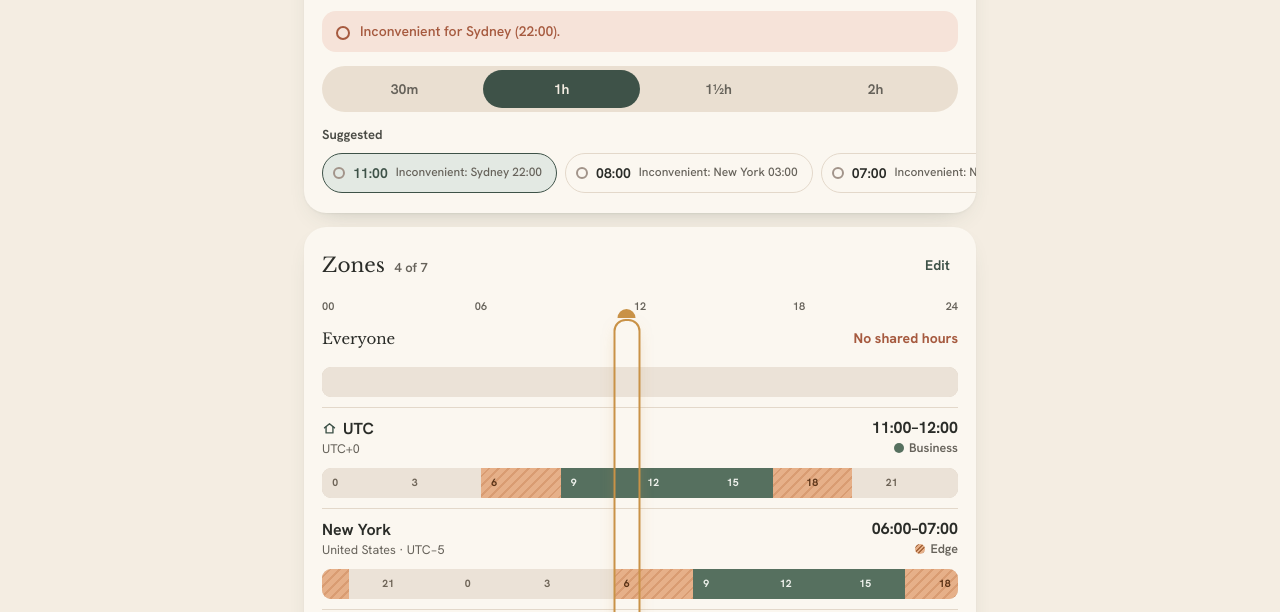
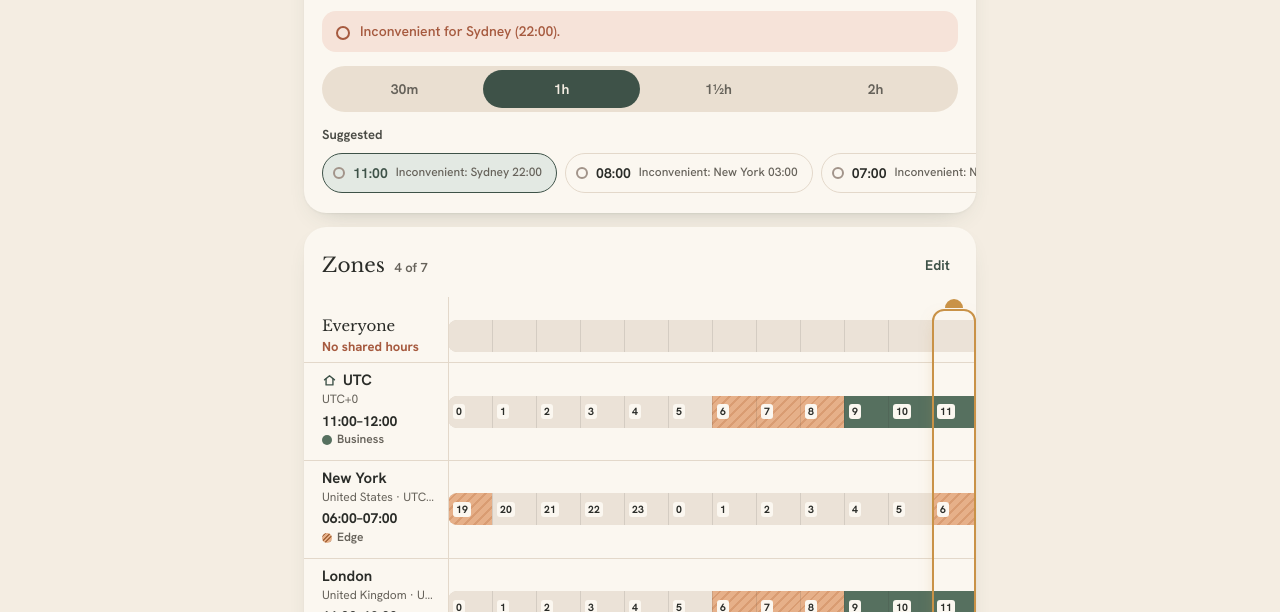
Before and after one commit to snaglepus/ZonePlanner, a website with bundled scripts: page index.html in a window 1280 px wide. Shown: the part 340-952 px from the top of the page. Built offline with nearby package versions, Linux system fonts and the light colour scheme.

Commit message:
Hour grid board aligned on absolute time (#3)
* Add homeDay and cellLabel to the time engine with tests

Co-Authored-By: Claude Opus 5.5 <noreply@anthropic.com>

* Rebuild the board as a scrolling hour grid with tap to select

Co-Authored-By: Claude Opus 5.5 <noreply@anthropic.com>

* Describe the hour grid in DESIGN.md

Co-Authored-By: Claude Opus 5.5 <noreply@anthropic.com>

* Put hour labels on a card backing so they stay readable on any band

Co-Authored-By: Claude Opus 5.5 <noreply@anthropic.com>

---------

Co-authored-by: Rob James <robjames@Robs-MacBook-Pro.local>
Co-authored-by: Claude Opus 5.5 <noreply@anthropic.com>

```diff
--- a/app.js
+++ b/app.js
@@ -1,4 +1,4 @@
-import { BAND_NAME, classify, zonedMidnight, localParts, pad, hhmm, offLabel, weekday } from "./js/time.js";
+import { BAND_NAME, classify, homeDay, cellLabel, localParts, pad, hhmm, offLabel, weekday } from "./js/time.js";
 import * as S from "./js/strings.js";
 import { MAX_USER_ZONES, validTz, userRows, rowsToLink, rawParam, linkToRows, followHome } from "./js/zones.js";
 
@@ -93,10 +93,7 @@ let model = null;
 const buildModel = () => {
   const [y, m, d] = state.date.split("-").map(Number);
   const home = state.zones[0];
-  const t0 = zonedMidnight(home.tz, y, m, d);
-  const next = new Date(Date.UTC(y, m - 1, d + 1));
-  const t1 = zonedMidnight(home.tz, next.getUTCFullYear(), next.getUTCMonth() + 1, next.getUTCDate());
-  const n = Math.round((t1 - t0) / SLOT_MS);
+  const { t0, slots: n, cols } = homeDay(home.tz, y, m, d);
   const grid = state.zones.map((z) => {
     const bands = new Array(n);
     const parts = new Array(n);
@@ -108,7 +105,7 @@ const buildModel = () => {
     return { bands, parts };
   });
   const all = Array.from({ length: n }, (_, i) => Math.min(...grid.map((g) => g.bands[i])));
-  model = { t0, n, grid, all };
+  model = { t0, n, cols, grid, all };
 };
 
 /** Lower cost is better. Each zone costs its worst slot in the window. */
@@ -139,7 +136,7 @@ const suggestions = () => {
 // ---------- DOM ----------
 const $ = (id) => document.getElementById(id);
 const el = {
-  rows: $("rows"), axis: $("axis"), scrub: $("scrub"), selbar: $("selbar"), timeline: $("timeline"),
+  rows: $("rows"), scrub: $("scrub"), selbar: $("selbar"), timeline: $("timeline"),
   meetingTime: $("meetingTime"), meetingSub: $("meetingSub"), verdict: $("verdict"), suggestions: $("suggestions"),
   lengthSeg: $("lengthSeg"), dateInput: $("dateInput"), dateLabel: $("dateLabel"), zoneCount: $("zoneCount"),
   addZone: $("addZone"), zoneLimit: $("zoneLimit"), editBtn: $("editBtn"), copyBtn: $("copyBtn"), shareBtn: $("shareBtn"),
@@ -148,57 +145,93 @@ const el = {
 const esc = (s) => String(s).replace(/[&<>"']/g, (c) => ({ "&": "&amp;", "<": "&lt;", ">": "&gt;", '"': "&quot;", "'": "&#39;" }[c]));
 const icon = (id) => `<svg class="ico" aria-hidden="true"><use href="#i-${id}"/></svg>`;
 
-const segmentsHTML = (bands, parts) => {
-  const n = bands.length;
-  let html = "";
-  let i = 0;
-  while (i < n) {
+const SVG_NS = "http://www.w3.org/2000/svg";
+const make = (tag, cls, text) => {
+  const node = document.createElement(tag);
+  if (cls) node.className = cls;
+  if (text != null) node.textContent = text;
+  return node;
+};
+const svgUse = (id) => {
+  const svg = document.createElementNS(SVG_NS, "svg");
+  const use = document.createElementNS(SVG_NS, "use");
+  use.setAttribute("href", `#i-${id}`);
+  svg.append(use);
+  return svg;
+};
+const actBtn = (act, idx, label, id) => {
+  const b = make("button", "icon-btn icon-btn-soft");
+  b.type = "button";
+  b.dataset.act = act;
+  b.dataset.idx = String(idx);
+  b.setAttribute("aria-label", label);
+  b.append(svgUse(id));
+  return b;
+};
+
+/** One hour cell per column over the 15-minute band runs; labels only when a zone is given. */
+const trackEl = (bands, z) => {
+  const track = make("div", "track");
+  track.setAttribute("aria-hidden", "true");
+  const runs = make("div", "bands");
+  for (let i = 0; i < model.n;) {
     let j = i;
-    while (j < n && bands[j] === bands[i]) j++;
-    html += `<div class="seg-${BAND_NAME[bands[i]]}" style="width:${((j - i) / n) * 100}%"></div>`;
+    while (j < model.n && bands[j] === bands[i]) j++;
+    const seg = make("div", `seg-${BAND_NAME[bands[i]]}`);
+    seg.style.setProperty("--w", String(j - i));
+    runs.append(seg);
     i = j;
   }
-  if (parts) {
-    // local hour numbers every 3 local hours
-    for (let k = 0; k < n; k++) {
-      const p = parts[k];
-      if (p.m === 0 && p.h % 3 === 0 && k + 4 <= n) {
-        html += `<span class="tick on-${BAND_NAME[bands[k + 1]]}" style="left:${((k + 2) / n) * 100}%">${p.h}</span>`;
-      }
-    }
+  const cells = make("div", "cells");
+  for (let c = 0; c < model.cols; c++) {
+    const cell = make("div", "cell");
+    if (z) cell.append(make("span", null, cellLabel(z.tz, model.t0 + c * 3600000)));
+    const w = Math.min(4, model.n - 4 * c);
+    if (w < 4) cell.style.setProperty("--w", String(w));
+    cells.append(cell);
   }
-  return html;
-};
-
-const renderAxis = () => {
-  const homeParts = model.grid[0].parts;
-  let html = "";
-  for (let k = 0; k <= model.n; k++) {
-    const p = k === model.n ? { h: 24, m: 0 } : homeParts[k];
-    if (p.m === 0 && p.h % 6 === 0) html += `<span style="left:${(k / model.n) * 100}%">${pad(p.h)}</span>`;
-  }
-  el.axis.innerHTML = html;
+  track.append(runs, cells);
+  return track;
 };
 
 const renderRows = () => {
   const homeName = state.zones[0].name;
   const ov = overlapSummary();
-  let html = `<li class="row row-all" data-all="${ov.tone}"><div class="row-top"><div class="row-name"><b>${esc(S.EVERYONE)}</b></div><div class="row-at"><b>${esc(ov.text)}</b></div></div><div class="strip" aria-hidden="true">${segmentsHTML(model.all)}</div></li>`;
+  const allRow = make("div", "row row-all");
+  allRow.dataset.all = ov.tone;
+  const allHead = make("div", "row-head");
+  const allName = make("div", "row-name");
+  allName.append(make("b", null, S.EVERYONE));
+  const allAt = make("div", "row-at");
+  allAt.append(make("b", null, ov.text));
+  allHead.append(allName, allAt);
+  allRow.append(allHead, trackEl(model.all));
+  const rows = [allRow];
   state.zones.forEach((z, idx) => {
     const nowP = localParts(z.tz, Date.now());
     const sub = [z.country, offLabel(nowP.off)].filter(Boolean).join(" · ");
-    html += `<li class="row" data-idx="${idx}">
-      <div class="row-top">
-        <div class="row-name"><b>${idx === 0 ? `<svg aria-label="${esc(S.HOME_ZONE)}" role="img"><use href="#i-home"/></svg>` : ""}${esc(z.name)}</b><span>${esc(sub)}</span></div>
-        <div class="row-at" data-at></div>
-        <div class="row-actions">
-          ${idx === 0 ? "" : `<button class="icon-btn icon-btn-soft" type="button" data-act="remove" data-idx="${idx}" aria-label="${esc(S.removeZone(z.name))}"><svg><use href="#i-x"/></svg></button>`}
-        </div>
-      </div>
-      <div class="strip" aria-hidden="true">${segmentsHTML(model.grid[idx].bands, model.grid[idx].parts)}</div>
-    </li>`;
+    const row = make("div", "row");
+    row.dataset.idx = String(idx);
+    const head = make("div", "row-head");
+    const name = make("div", "row-name");
+    const b = make("b", null, z.name);
+    if (idx === 0) {
+      const homeIco = svgUse("home");
+      homeIco.setAttribute("role", "img");
+      homeIco.setAttribute("aria-label", S.HOME_ZONE);
+      b.prepend(homeIco);
+    }
+    name.append(b, make("span", null, sub));
+    const at = make("div", "row-at");
+    at.dataset.at = "";
+    const actions = make("div", "row-actions");
+    if (idx !== 0) actions.append(actBtn("remove", idx, S.removeZone(z.name), "x"));
+    head.append(name, at, actions);
+    row.append(head, trackEl(model.grid[idx].bands, z));
+    rows.push(row);
   });
-  el.rows.innerHTML = html;
+  el.rows.style.setProperty("--n", String(model.n));
+  el.rows.replaceChildren(...rows, el.selbar);
   const users = state.zones.length - 1;
   el.zoneCount.textContent = S.zoneCount(users, MAX_USER_ZONES);
   el.addZone.disabled = users >= MAX_USER_ZONES;
@@ -274,7 +307,7 @@ const renderSelection = () => {
   }
 
   // per-row readouts
-  const homeDay = model.grid[0].parts[s].dayKey;
+  const homeKey = model.grid[0].parts[s].dayKey;
   el.rows.querySelectorAll(".row[data-idx]").forEach((row) => {
     const i = +row.dataset.idx;
     const g = model.grid[i];
@@ -282,18 +315,34 @@ const renderSelection = () => {
     const q = localParts(state.zones[i].tz, endT);
     const band = w.worst[i];
     row.dataset.at = BAND_NAME[band];
-    const dayBadge = p.dayKey !== homeDay ? `<span class="day">${weekday(p.date)}</span>` : "";
+    const dayBadge = p.dayKey !== homeKey ? `<span class="day">${weekday(p.date)}</span>` : "";
     row.querySelector("[data-at]").innerHTML = `<b>${dayBadge}${hhmm(p)}–${hhmm(q)}</b><span><i class="mark mark-${BAND_NAME[band]}" aria-hidden="true"></i>${esc(S.BAND_LABEL[band])}</span>`;
   });
 
-  // bar geometry
-  const track = el.rows.getBoundingClientRect().width;
-  el.selbar.style.width = `${(L / model.n) * track}px`;
-  el.selbar.style.transform = `translateX(${(s / model.n) * track}px)`;
+  // bar geometry, in slots from the start of the tracks
+  const { left, slot } = trackGeom();
+  el.selbar.style.width = `${L * slot}px`;
+  el.selbar.style.transform = `translateX(${left + s * slot}px)`;
   el.scrub.max = String(model.n - L);
   el.scrub.value = String(s);
   el.scrub.setAttribute("aria-valuetext", S.scrubText(hhmm(a), hhmm(b), home.name, el.verdict.textContent));
   el.suggestions.querySelectorAll(".chip").forEach((c) => c.setAttribute("aria-pressed", String(+c.dataset.s === s)));
+};
+
+/** Track start inside the scroller and the width of one 15-minute slot. */
+const trackGeom = () => {
+  const runs = el.rows.querySelector(".bands");
+  return { left: runs.offsetLeft, slot: runs.offsetWidth / model.n };
+};
+/** Scroll the grid, if needed, so the whole bar shows to the right of the header column. */
+const revealSelection = () => {
+  const { left, slot } = trackGeom();
+  const a = state.start * slot;
+  const b = (state.start + state.len) * slot;
+  const x = el.rows.scrollLeft;
+  const view = el.rows.clientWidth - left;
+  if (a < x) el.rows.scrollLeft = a - slot;
+  else if (b > x + view) el.rows.scrollLeft = b - view + slot;
 };
 
 const renderDate = () => {
@@ -312,12 +361,12 @@ const render = ({ keepStart = false } = {}) => {
   buildModel();
   renderDate();
   renderLength();
-  renderAxis();
   renderRows();
   const list = suggestions();
   if (!keepStart || state.start == null || state.start > model.n - state.len) state.start = list.length ? list[0].s : 0;
   renderSuggestions(list);
   renderSelection();
+  revealSelection();
   el.timeline.classList.toggle("editing", state.editing);
   save();
   if (location.hash) history.replaceState(null, "", shareURL());
@@ -331,31 +380,18 @@ const setStart = (s) => {
   renderSelection();
 };
 
-el.scrub.addEventListener("input", () => { el.timeline.classList.add("dragging"); setStart(+el.scrub.value); });
-el.scrub.addEventListener("change", () => el.timeline.classList.remove("dragging"));
-
-// drag anywhere on the strips
-let dragging = false;
-const slotAt = (clientX) => {
-  const r = el.rows.getBoundingClientRect();
-  const x = (clientX - r.left) / r.width;
-  return Math.round(x * model.n - state.len / 2);
-};
-el.rows.addEventListener("pointerdown", (e) => {
-  if (state.editing || e.target.closest("button")) return;
-  dragging = true;
-  el.timeline.classList.add("dragging");
-  el.rows.setPointerCapture(e.pointerId);
-  setStart(slotAt(e.clientX));
-});
-el.rows.addEventListener("pointermove", (e) => { if (dragging) setStart(slotAt(e.clientX)); });
-const endDrag = () => { dragging = false; el.timeline.classList.remove("dragging"); };
-el.rows.addEventListener("pointerup", endDrag);
-el.rows.addEventListener("pointercancel", endDrag);
+el.scrub.addEventListener("input", () => { setStart(+el.scrub.value); revealSelection(); });
 
 el.rows.addEventListener("click", (e) => {
   const btn = e.target.closest("button[data-act]");
-  if (!btn) return;
+  if (!btn) {
+    // tap a track: start at the quarter-hour under the pointer
+    const track = e.target.closest(".track");
+    if (!track || state.editing) return;
+    const r = track.querySelector(".bands").getBoundingClientRect();
+    setStart(Math.floor((e.clientX - r.left) / (r.width / model.n)));
+    return;
+  }
   const i = +btn.dataset.idx;
   const z = state.zones[i];
   if (btn.dataset.act === "remove" && i > 0 && z) {
@@ -367,7 +403,9 @@ el.rows.addEventListener("click", (e) => {
 
 el.suggestions.addEventListener("click", (e) => {
   const c = e.target.closest(".chip");
-  if (c) setStart(+c.dataset.s);
+  if (!c) return;
+  setStart(+c.dataset.s);
+  revealSelection();
 });
 
 el.lengthSeg.addEventListener("click", (e) => {
--- a/index.html
+++ b/index.html
@@ -94,10 +94,8 @@
       <p id="zoneLimit" class="sheet-note" hidden></p>
 
       <div class="timeline" id="timeline">
-        <div class="axis" aria-hidden="true" id="axis"></div>
         <input type="range" id="scrub" class="scrub" min="0" max="92" step="1" value="0" aria-label="Meeting start time">
-        <div class="rows" id="rows"></div>
-        <div class="selbar" id="selbar" aria-hidden="true"></div>
+        <div class="rows" id="rows"><div class="selbar" id="selbar" aria-hidden="true"></div></div>
       </div>
 
       <ul class="legend" aria-label="Legend">
--- a/js/time.js
+++ b/js/time.js
@@ -46,3 +46,16 @@ export const offLabel = (off) => {
   return `UTC${s}${Math.floor(a / 60)}${a % 60 ? ":" + pad(a % 60) : ""}`;
 };
 export const weekday = (d) => d.toLocaleDateString("en-GB", { weekday: "short", timeZone: "UTC" });
+/** Home-zone day on y-m-d: midnights, 15-minute slots and hour columns (23–25 on DST days). */
+export const homeDay = (tz, y, m, d) => {
+  const t0 = zonedMidnight(tz, y, m, d);
+  const next = new Date(Date.UTC(y, m - 1, d + 1));
+  const t1 = zonedMidnight(tz, next.getUTCFullYear(), next.getUTCMonth() + 1, next.getUTCDate());
+  const slots = Math.round((t1 - t0) / 900000);
+  return { t0, t1, slots, cols: Math.ceil(slots / 4) };
+};
+/** Local time at t as a grid cell label: "9", "3:30", "3:45". */
+export const cellLabel = (tz, t) => {
+  const p = localParts(tz, t);
+  return p.m ? `${p.h}:${pad(p.m)}` : String(p.h);
+};
--- a/styles.css
+++ b/styles.css
@@ -184,68 +184,69 @@ svg { flex: none; }
 .count { font: 600 13px var(--sans); color: var(--muted); margin-left: 4px; }
 .board > .sheet-note { margin: 6px 18px 0; }
 
-.timeline { --pad: 18px; position: relative; margin-top: 10px; padding: 0 var(--pad); touch-action: pan-y; }
-.axis { position: relative; height: 22px; font-size: 11px; font-weight: 600; color: var(--muted); font-variant-numeric: tabular-nums; }
-.axis span { position: absolute; top: 2px; transform: translateX(-50%); }
-.axis span:first-child { transform: none; }
-.axis span:last-child { transform: translateX(-100%); }
+.timeline { position: relative; margin-top: 10px; }
 
-.scrub {
-  position: absolute; left: var(--pad); right: var(--pad); top: 0; height: 22px; width: auto; margin: 0;
-  -webkit-appearance: none; appearance: none; background: transparent; z-index: 3; cursor: ew-resize;
+/* keyboard-only scrubber: focusable, drawn as the focus ring on the bar */
+.scrub { position: absolute; top: 0; left: 0; width: 1px; height: 1px; margin: 0; padding: 0; opacity: 0; overflow: hidden; clip-path: inset(50%); }
+.scrub:focus-visible { outline: none; }
+.scrub:focus-visible ~ .rows .selbar { outline: 2.5px solid var(--gold); outline-offset: 3px; }
+
+/* one native scroller: sticky header column, hour cells aligned on absolute time */
+.rows { --slot: 11px; --head: 144px; position: relative; overflow-x: auto; overflow-y: hidden; touch-action: pan-x pan-y; }
+.row { display: flex; width: max-content; min-width: 100%; }
+.row + .row { border-top: 1px solid var(--line); }
+.row-head {
+  position: sticky; left: 0; z-index: 3; flex: none; width: var(--head); padding: 8px 10px 8px 18px;
+  display: flex; flex-direction: column; justify-content: center; gap: 4px; background: var(--card);
+  box-shadow: 1px 0 0 var(--line);
 }
-.scrub::-webkit-slider-runnable-track { height: 22px; background: transparent; }
-.scrub::-moz-range-track { height: 22px; background: transparent; }
-.scrub::-webkit-slider-thumb { -webkit-appearance: none; width: 44px; height: 22px; background: transparent; border: 0; }
-.scrub::-moz-range-thumb { width: 44px; height: 22px; background: transparent; border: 0; }
-.scrub:focus-visible { outline: none; }
-.scrub:focus-visible ~ .selbar { outline: 2.5px solid var(--gold); outline-offset: 3px; }
-
-.rows { list-style: none; margin: 0; padding: 0; cursor: ew-resize; }
-.row { padding: 10px 0 0; }
-.row + .row { border-top: 1px solid var(--line); margin-top: 10px; }
-.row-top { display: flex; align-items: center; gap: 10px; min-height: 40px; }
-.row-name { flex: 1; min-width: 0; }
-.row-name b { display: flex; align-items: center; gap: 6px; font-size: 16px; font-weight: 650; line-height: 1.2; white-space: nowrap; overflow: hidden; text-overflow: ellipsis; }
+.row-name { min-width: 0; }
+.row-name b { display: flex; align-items: center; gap: 6px; font-size: 15px; font-weight: 650; line-height: 1.2; white-space: nowrap; overflow: hidden; text-overflow: ellipsis; }
 .row-name b svg { width: 15px; height: 15px; fill: none; stroke: var(--sage); stroke-width: 2.2; stroke-linecap: round; stroke-linejoin: round; }
-.row-name span { display: block; font-size: 12.5px; color: var(--muted); font-variant-numeric: tabular-nums; margin-top: 2px; }
-.row-at { text-align: right; font-variant-numeric: tabular-nums; }
-.row-at b { display: block; font-size: 16px; font-weight: 700; line-height: 1.2; }
-.row-at span { display: inline-flex; align-items: center; gap: 5px; font-size: 12.5px; font-weight: 600; color: var(--muted); margin-top: 2px; }
-.row-at .day { font-size: 11px; font-weight: 700; color: var(--terra); background: var(--terra-tint); border-radius: 6px; padding: 1px 6px; margin-right: 4px; vertical-align: 2px; }
+.row-name span { display: block; font-size: 12px; color: var(--muted); font-variant-numeric: tabular-nums; margin-top: 2px; white-space: nowrap; overflow: hidden; text-overflow: ellipsis; }
+.row-at { font-variant-numeric: tabular-nums; }
+.row-at b { display: block; font-size: 14px; font-weight: 700; line-height: 1.2; white-space: nowrap; }
+.row-at span { display: inline-flex; align-items: center; gap: 5px; font-size: 12px; font-weight: 600; color: var(--muted); margin-top: 2px; }
+.row-at .day { font-size: 11px; font-weight: 700; color: var(--terra); background: var(--terra-tint); border-radius: 6px; padding: 1px 5px; margin-right: 4px; vertical-align: 1px; }
 .row[data-at="night"] .row-at span { color: var(--terra); }
 .row-actions { display: none; gap: 6px; }
 .timeline.editing .row-actions { display: flex; }
 .timeline.editing .row-at { display: none; }
-.timeline.editing .rows { cursor: default; }
 
-.strip { position: relative; display: flex; height: 30px; margin-top: 8px; border-radius: 9px; overflow: hidden; box-shadow: inset 0 0 0 1px var(--night-line); }
-.seg-biz, .seg-edge, .seg-night { height: 100%; position: relative; }
+.track { flex: none; display: grid; width: calc(var(--n) * var(--slot)); min-height: 44px; padding: 7px 0; margin-right: 18px; }
+.timeline:not(.editing) .track { cursor: pointer; }
+.bands, .cells { grid-area: 1 / 1; display: flex; align-self: center; height: 32px; }
+.cells { position: relative; }
+.bands { border-radius: 9px; overflow: hidden; box-shadow: inset 0 0 0 1px var(--night-line); }
+.seg-biz, .seg-edge, .seg-night { flex: none; width: calc(var(--w) * var(--slot)); height: 100%; position: relative; }
 .seg-biz { background: var(--biz); }
 .seg-edge { background: repeating-linear-gradient(135deg, var(--edge) 0 5px, var(--edge-hatch) 5px 7px); }
 .seg-night { background: var(--night); }
-.tick { position: absolute; top: 50%; transform: translate(-50%, -50%); text-shadow: none; font-size: 10.5px; font-weight: 700; font-variant-numeric: tabular-nums; pointer-events: none; color: #6E6457; }
-.tick.on-biz { color: #EEF1EC; }
-.tick.on-edge { color: #5B3418; }
+.cell {
+  flex: none; display: flex; align-items: center; width: calc(var(--w, 4) * var(--slot)); padding-left: 5px; overflow: hidden;
+  font-size: 10.5px; font-weight: 700; font-variant-numeric: tabular-nums; white-space: nowrap;
+}
+.cell + .cell { box-shadow: inset 1px 0 0 rgba(42, 44, 40, .12); }
+/* labels sit on their own card backing, so a :30/:45 zone changing band under one never costs contrast */
+.cell span { padding: 1px 3px; border-radius: 3px; background: var(--card); color: var(--ink); line-height: 1.2; }
 
-.row-all { padding-top: 0; }
+/* room above the first row for the bar's tab */
+.row-all > .row-head, .row-all > .track { padding-top: 20px; }
 .row-all .row-name b { font-family: var(--serif); font-weight: 400; font-size: 15px; }
-.row-all .strip { height: 30px; }
-.row-all .row-at b { font-size: 14px; }
+.row-all .row-at b { font-size: 13px; white-space: normal; }
 .row-all[data-all="none"] .row-at b { color: var(--terra); }
 
 .selbar {
-  position: absolute; top: 22px; bottom: -6px; left: var(--pad); width: 0;
+  position: absolute; top: 12px; bottom: 2px; left: 0; width: 0;
   border: 2px solid var(--gold); border-radius: 12px; background: transparent;
   box-shadow: 0 6px 18px -8px rgba(201, 146, 71, .55);
   pointer-events: none; z-index: 2;
-  transition: transform .45s var(--ease), width .45s var(--ease);
+  transition: transform .45s var(--ease);
 }
 .selbar::before {
   content: ""; position: absolute; left: 50%; top: -12px; width: 18px; height: 9px; margin-left: -9px;
   background: var(--gold); border-radius: 9px 9px 0 0;
 }
-.timeline.dragging .selbar { transition: none; }
 .timeline.editing .selbar { opacity: 0; }
 
 .legend { list-style: none; margin: 16px 0 0; padding: 14px 18px 0; border-top: 1px solid var(--line); display: flex; flex-wrap: wrap; gap: 8px 18px; font-size: 13px; font-weight: 600; color: var(--ink-soft); }
```
Also changed, not shown: DESIGN.md (+22 -17 lines), test/time.test.js (+13 -1 lines).
